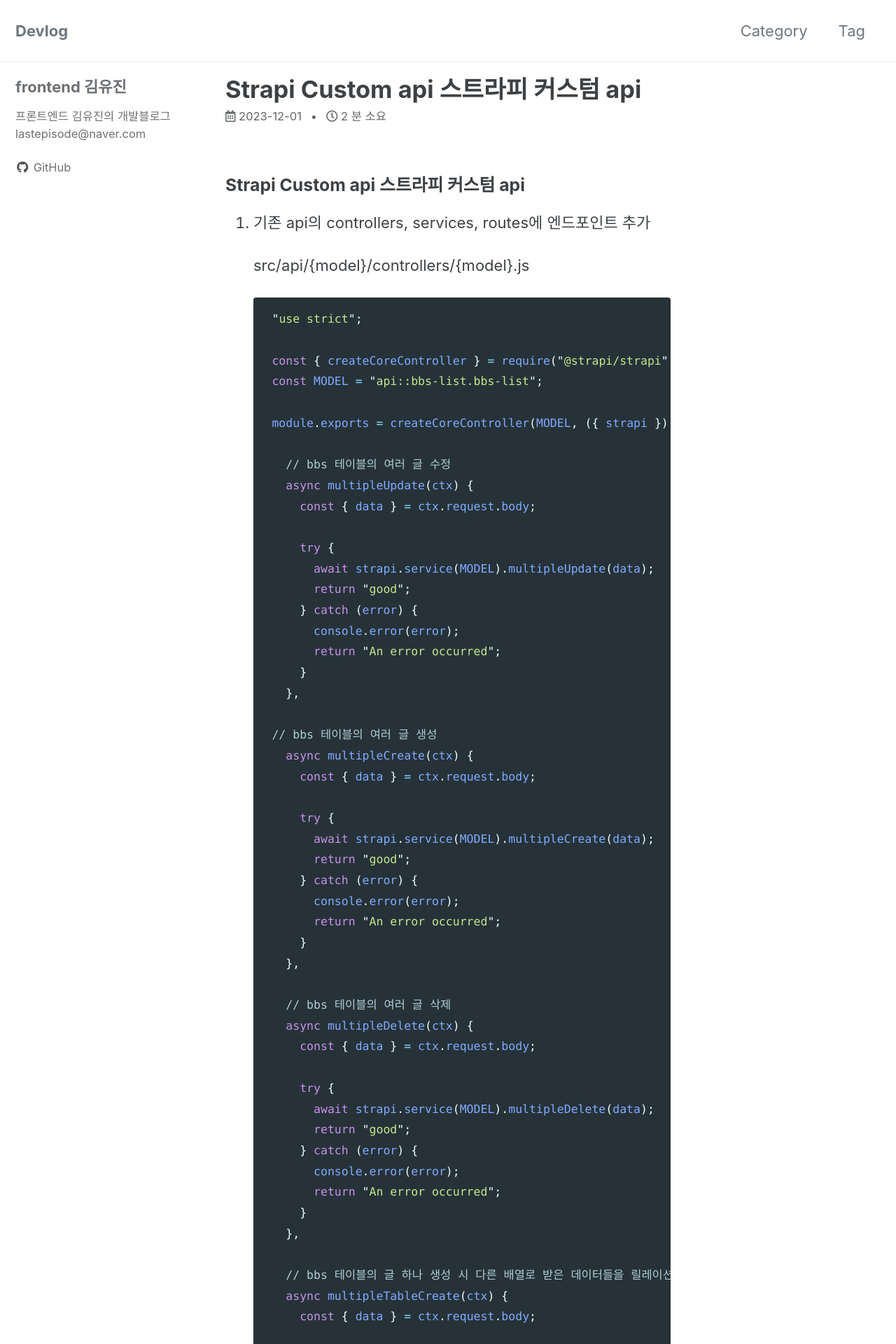
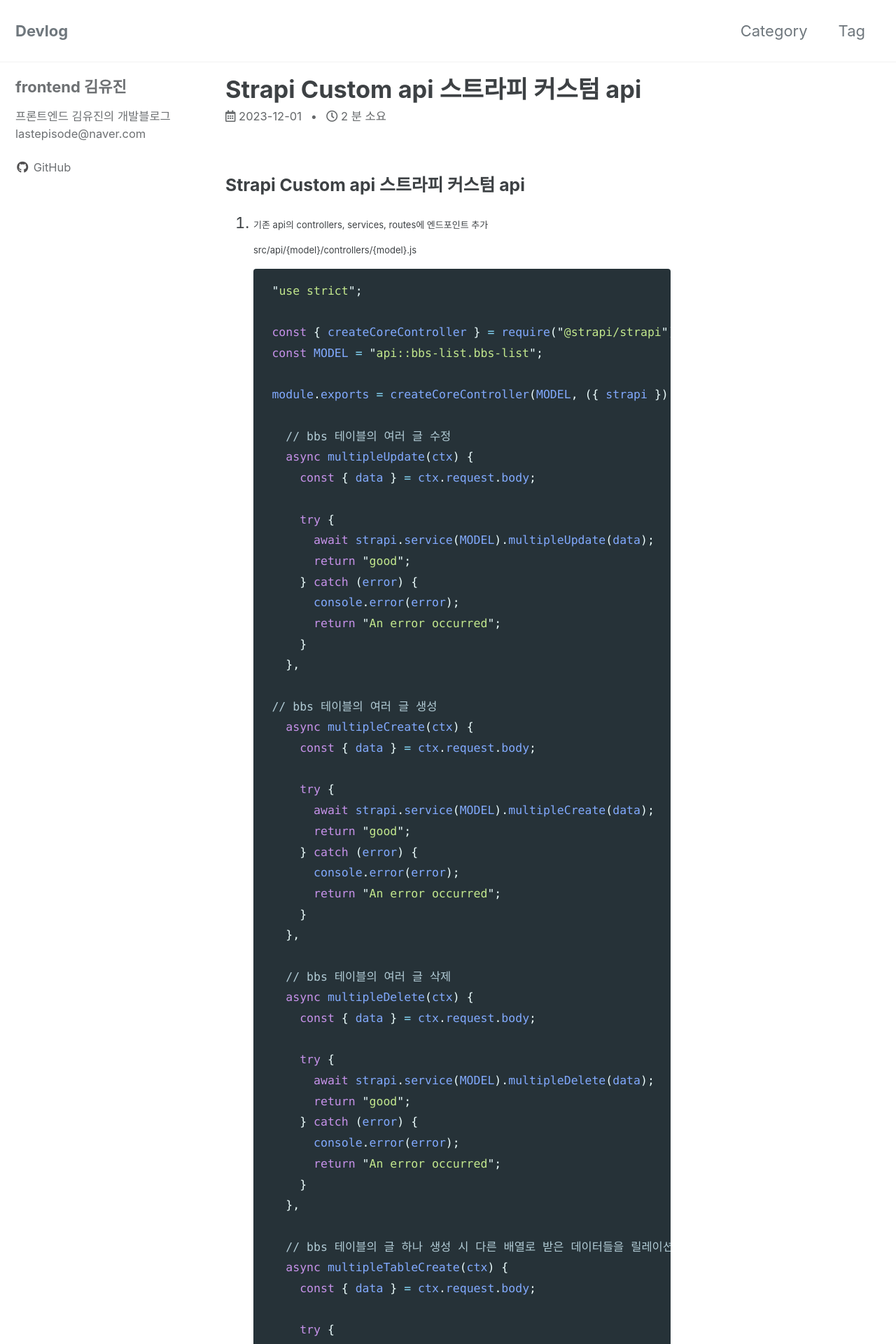
Before and after one commit to yireum/yireum.github.io, a Jekyll site: the page built from _posts/2023-12-01-Strapi Custom api 스트라피 커스텀 api.md, in a window 1280 px wide. Shown: the top 1920 px of the page at 70% size. Built offline with Jekyll 4.4.1, drawn with Linux system fonts in a browser that asks for light colours; cached includes are drawn as plain includes; comment, search, counter and statistics services are not loaded.

Commit message:
💻 scss 테스트

```diff
--- a/assets/css/main.scss
+++ b/assets/css/main.scss
@@ -7,3 +7,7 @@ search: false
 
 @import "minimal-mistakes/skins/{{ site.minimal_mistakes_skin | default: 'default' }}"; // skin
 @import "minimal-mistakes"; // main partials
+
+.page__content p,.pag.e__content li,.page__content dl {
+    font-size: 13px;
+}
```
